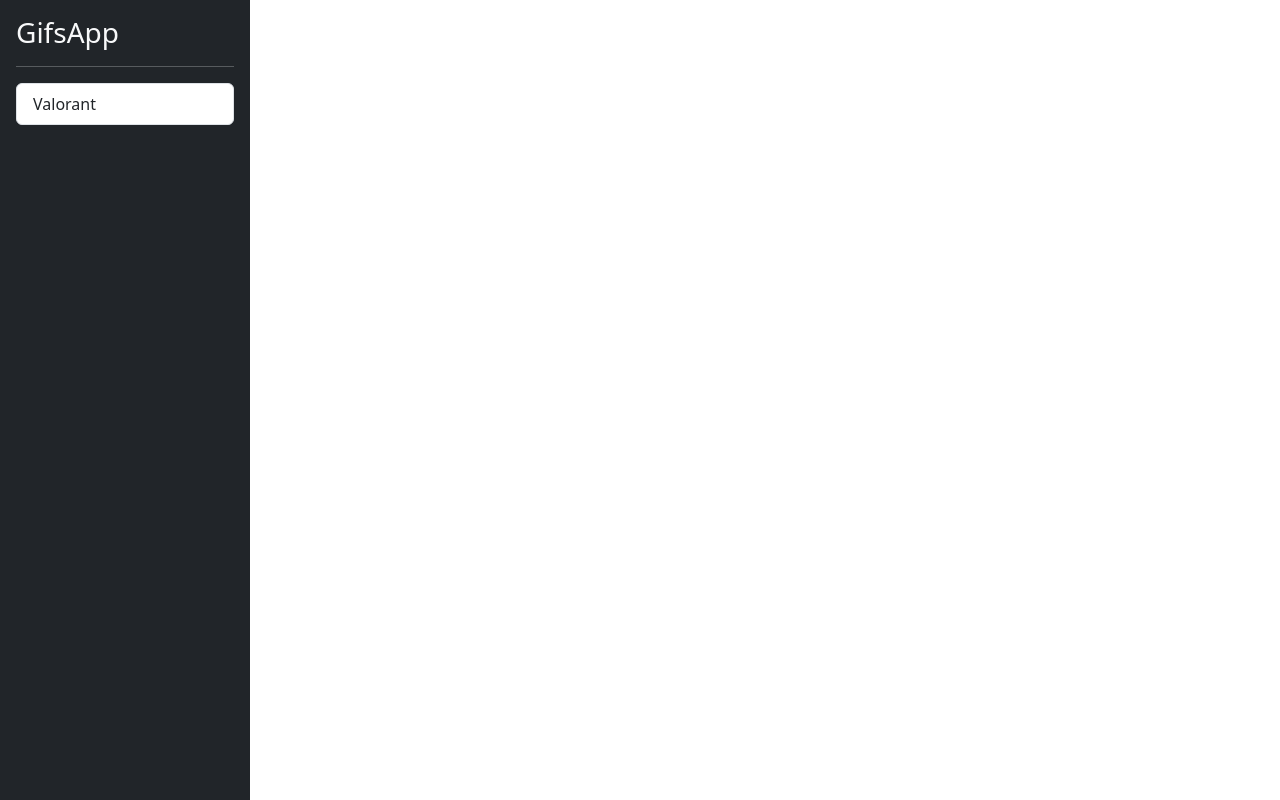
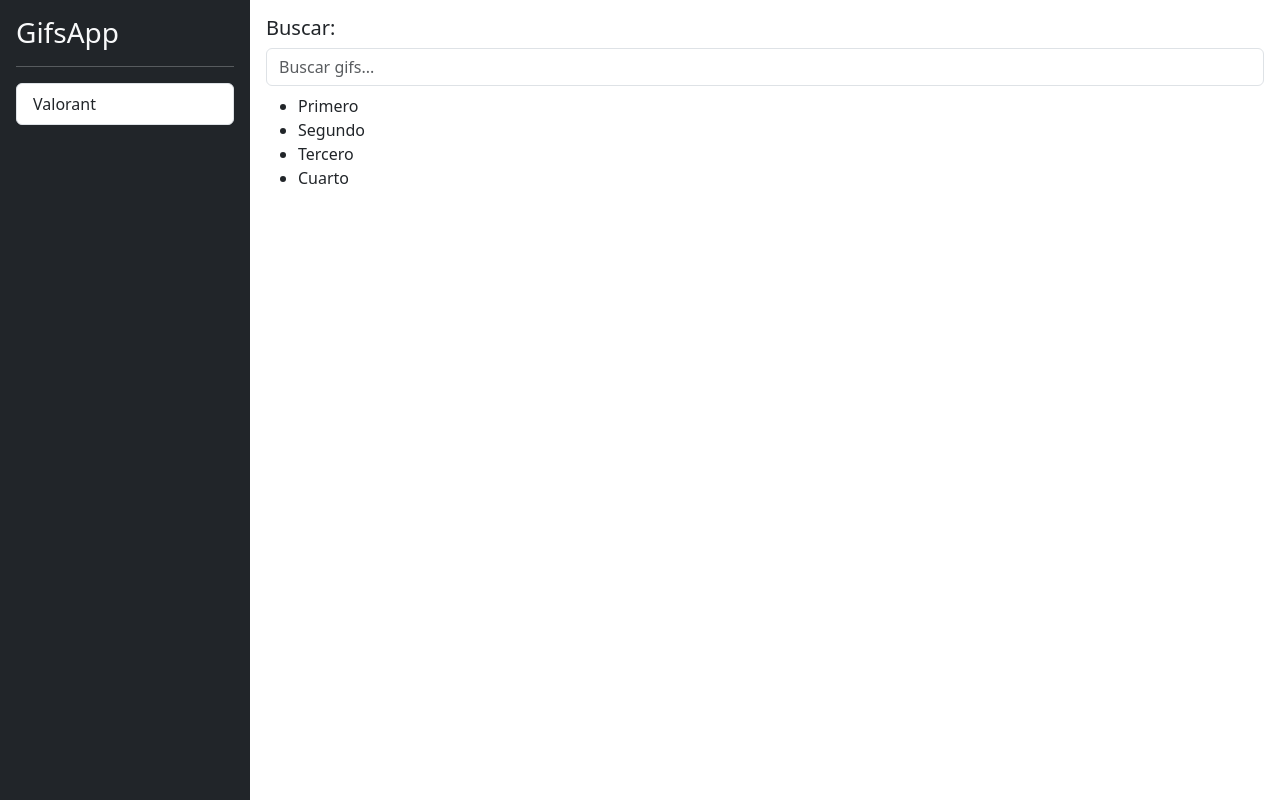
Before and after one commit to alvaroHdZ95/03-gifs-app, an Angular app: page / in a window 1280 px wide. Built offline with nearby package versions, Linux system fonts and the light colour scheme.

Commit message:
S07 - Diseño de Gifs Component

```diff
--- a/src/app/app.component.html
+++ b/src/app/app.component.html
@@ -3,7 +3,7 @@
   <shared-sidebar></shared-sidebar>
 
   <!-- Home Page -->
-
+  <gifs-home-page class="flex-fill"></gifs-home-page>
 
 
 </div>
--- /dev/null
+++ b/src/app/gifs/components/search-box/search-box.component.ts
@@ -0,0 +1,15 @@
+import { Component } from '@angular/core';
+
+@Component({
+  selector: 'gifs-search-box',
+  template: `
+    <h5>Buscar:</h5>
+    <input type="text"
+      class="form-control"
+      placeholder="Buscar gifs..."
+    >
+  `
+})
+export class SearchBoxComponent {
+
+}
--- /dev/null
+++ b/src/app/gifs/pages/home/home-page.component.html
@@ -0,0 +1,18 @@
+
+<div class="row p-3">
+  <div class="col-12">
+    <!-- Búsqueda -->
+    <gifs-search-box></gifs-search-box>
+
+  </div>
+
+  <div class="col-12 pt-2">
+    <!-- Listado de Gifs -->
+    <ul>
+      <li>Primero</li>
+      <li>Segundo</li>
+      <li>Tercero</li>
+      <li>Cuarto</li>
+    </ul>
+  </div>
+</div>
```
Also changed, not shown: src/app/gifs/gifs.module.ts (+9 -1 lines), src/app/gifs/pages/home/home-page.component.ts (added, +10 -0 lines), src/app/gifs/pages/home/home-page.component.css (added), 1 other file (tests, documents, lock files or other folders).
